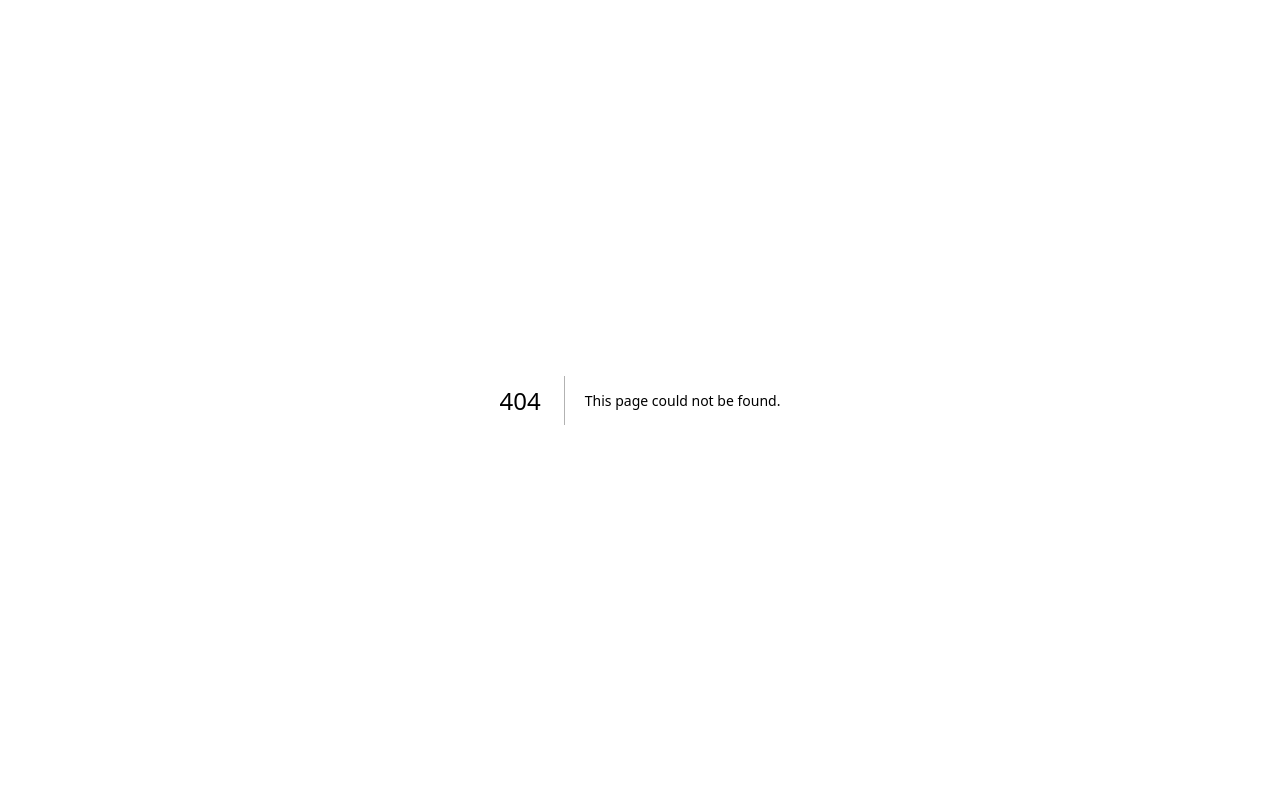
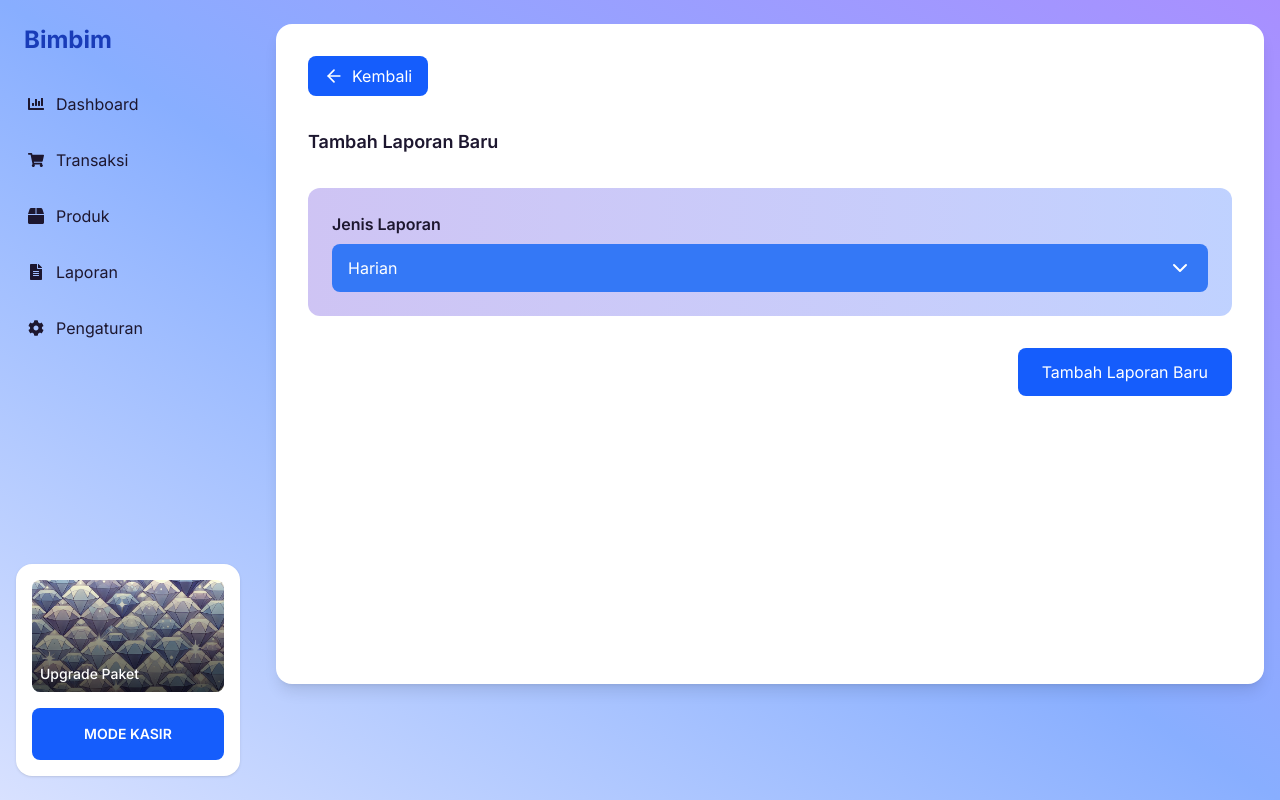
Before and after one commit to farhanangga/bimbim, a Next.js app: page /dashboard/laporan/tambahLaporan in a window 1280 px wide. Before the commit this address had no page. Built offline with nearby package versions, Linux system fonts and the light colour scheme.

Commit message:
add new Page and some adjusments

```diff
--- a/src/app/dashboard/laporan/main/page.tsx
+++ b/src/app/dashboard/laporan/main/page.tsx
@@ -126,7 +126,7 @@ export default function DashboardPage() {
             <div className="flex gap-2 w-full sm:w-auto">
 
               <button
-                className="bg-blue-600 text-white px-5 py-3 rounded-lg flex items-center justify-center"
+                className="bg-blue-600 hover:bg-blue-700 text-white px-5 py-3 rounded-lg flex items-center justify-center"
                 onClick={() => setDateOpen(true)}
               >
                 {selectedDate ? `Date: ${selectedDate}` : "Tanggal"}
@@ -134,7 +134,7 @@ export default function DashboardPage() {
               </button>
 
               <button
-                className="bg-blue-600 text-white px-5 py-3 rounded-lg flex items-center justify-center"
+                className="bg-blue-600 hover:bg-blue-700 text-white px-5 py-3 rounded-lg flex items-center justify-center"
                 onClick={() => setRangeOpen(true)}
               >
                 {selectedRange}
@@ -142,7 +142,10 @@ export default function DashboardPage() {
               </button>
 
             </div>
-            <button className=" items-center bg-[#5D33DA] text-white px-6 py-3 rounded-lg hover:bg-[#4A28B5] sm:w-auto">
+            <button
+              onClick={() => router.push("/dashboard/laporan/tambahLaporan")}
+              className=" items-center bg-[#5D33DA] text-white px-6 py-3 rounded-lg hover:bg-[#4A28B5] sm:w-auto"
+            >
               Tambah Laporan Baru
             </button>
           </div>
--- /dev/null
+++ b/src/app/dashboard/laporan/tambahLaporan/page.tsx
@@ -0,0 +1,141 @@
+"use client";
+
+import { useState } from "react";
+import { useRouter } from "next/navigation";
+import Sidebar from "@/components/Sidebar";
+import { Menu, ArrowLeft, ChevronDown } from "lucide-react";
+
+export default function TambahProdukPage() {
+  const router = useRouter();
+  const [sidebarOpen, setSidebarOpen] = useState(false);
+
+  // modal jenis laporan
+  const [jenisOpen, setJenisOpen] = useState(false);
+  const [jenis, setJenis] = useState("Harian");
+
+  const jenisLaporan = ["Harian", "Mingguan", "Bulanan", "Tahunan"];
+
+  return (
+    <div className="relative min-h-screen text-[#1D172F]">
+
+      {/* Background Gradient */}
+      <div className="fixed inset-0 bg-gradient-to-tr from-[#D8E1FF] via-[#88AEFF] to-[#A88FFF] -z-10" />
+
+      {/* Desktop Sidebar */}
+      <div className="hidden lg:block">
+        <Sidebar />
+      </div>
+
+      {/* Sidebar Mobile */}
+      {sidebarOpen && (
+        <div className="fixed inset-0 z-40 flex lg:hidden">
+          <div
+            className="fixed inset-0 bg-black/50"
+            onClick={() => setSidebarOpen(false)}
+          />
+          <div className="relative bg-white w-64 h-full shadow-xl z-50">
+            <Sidebar />
+          </div>
+        </div>
+      )}
+
+      {/* Mobile Top Bar */}
+      <div className="lg:hidden flex items-center p-4 bg-white shadow sticky top-0 z-30">
+        <button onClick={() => setSidebarOpen(true)}>
+          <Menu size={28} />
+        </button>
+        <h1 className="ml-4 font-semibold text-lg">
+          Tambah Laporan Baru
+        </h1>
+      </div>
+
+      {/* ===================== MAIN CONTENT ===================== */}
+      <div className="lg:ml-[260px] p-0 lg:px-4 lg:py-6">
+        <div className="bg-white p-4 lg:p-8 rounded-none lg:rounded-2xl shadow-lg space-y-8 min-h-[660px]">
+
+          {/* Tombol Kembali */}
+          <button
+            onClick={() => router.back()}
+            className="hidden lg:inline-flex items-center gap-2 bg-blue-600 hover:bg-blue-700 text-white px-4 py-2 rounded-lg"
+          >
+            <ArrowLeft size={20} /> Kembali
+          </button>
+
+          <p className="hidden lg:flex font-semibold text-lg">
+            Tambah Laporan Baru
+          </p>
+
+          {/* Form Card */}
+          <div className="bg-gradient-to-r from-[#5D3ADA]/30 to-[#2B68FF]/30 p-6 rounded-xl">
+
+            {/* Jenis Laporan */}
+            <label className="font-semibold block mb-2">
+              Jenis Laporan
+            </label>
+
+            <button
+              onClick={() => setJenisOpen(true)}
+              className="
+                w-full
+                bg-[#3478F6]
+                text-white
+                flex justify-between items-center
+                px-4 py-3
+                rounded-lg
+              "
+            >
+              {jenis}
+              <ChevronDown />
+            </button>
+          </div>
+
+          {/* Tombol Submit */}
+          <div className="flex justify-end">
+            <button className="bg-blue-600 hover:bg-blue-700 text-white px-6 py-3 rounded-lg">
+              Tambah Laporan Baru
+            </button>
+          </div>
+        </div>
+      </div>
+
+      {/* ===================== MODAL JENIS LAPORAN ===================== */}
+      {jenisOpen && (
+        <div className="fixed inset-0 bg-black/40 flex items-center justify-center z-50 p-4">
+          <div className="bg-white rounded-xl p-6 w-full max-w-sm shadow-xl">
+
+            <h2 className="text-lg font-bold text-gray-800 mb-4">
+              Pilih Jenis Laporan
+            </h2>
+
+            {jenisLaporan.map((item) => (
+              <button
+                key={item}
+                onClick={() => {
+                  setJenis(item);
+                  setJenisOpen(false);
+                }}
+                className="
+                  w-full text-left
+                  p-3 rounded-md
+                  hover:bg-gray-100
+                  text-gray-800
+                  mb-2
+                "
+              >
+                {item}
+              </button>
+            ))}
+
+            <button
+              onClick={() => setJenisOpen(false)}
+              className="mt-4 w-full py-3 bg-gray-200 rounded-lg hover:bg-gray-300"
+            >
+              Tutup
+            </button>
+          </div>
+        </div>
+      )}
+
+    </div>
+  );
+}
```
